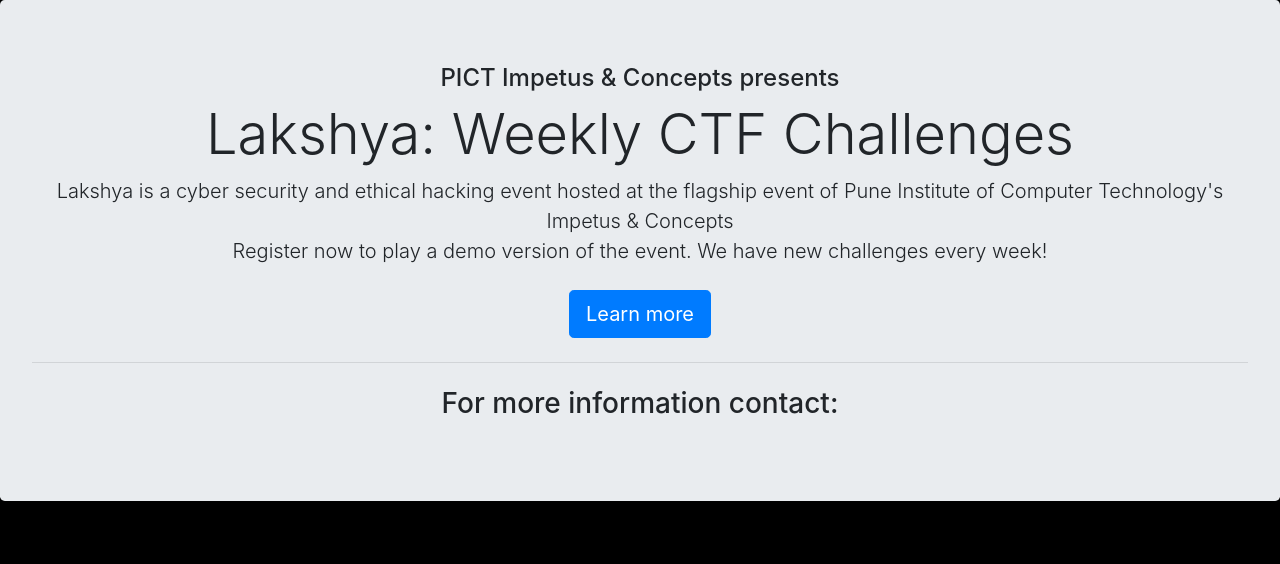
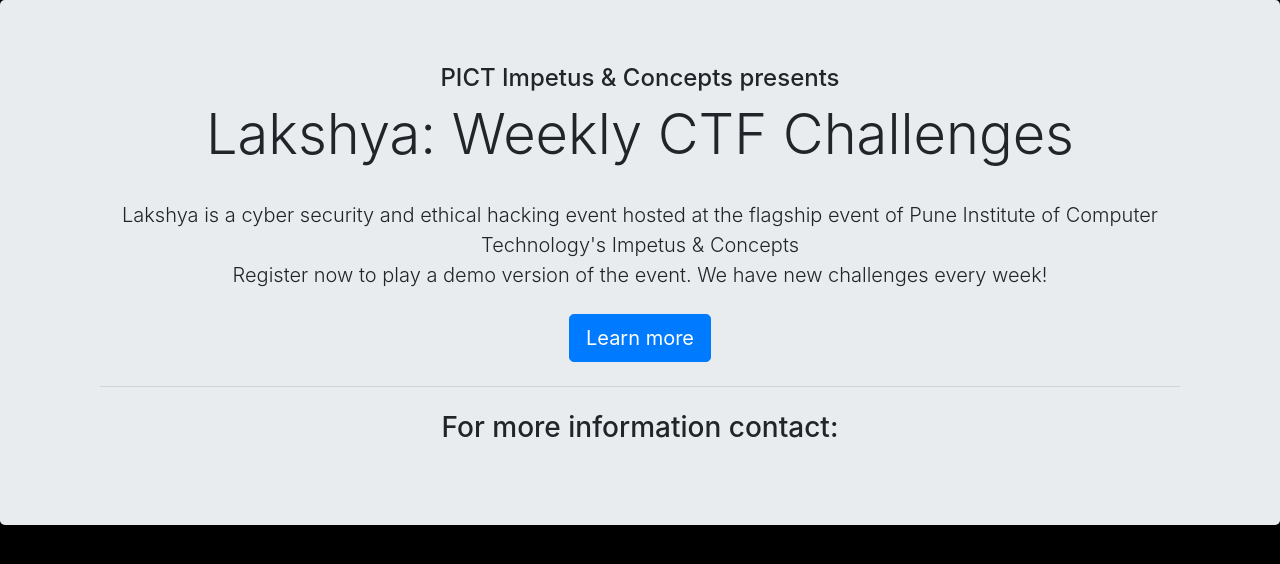
Before and after one commit to Lakshya-CTF/weekly-ctf-challenges-website, a Django app: page / in a window 1280 px wide. Shown: the part 56-620 px from the top of the page. Run offline with Django 3.2, Linux system fonts and the light colour scheme; some libraries are stand-ins or nearby versions.

Commit message:
add padding. UI Changes

```diff
--- a/app/templates/app/index.html
+++ b/app/templates/app/index.html
@@ -50,14 +50,16 @@
     </div>
   </nav>
 
-<div class="jumbotron" style="text-align: center;" >
+<div class="jumbotron" style="text-align: center;margin-bottom: 1%;" >
+  <div class="container" style="padding: 0 30px;">
       <h4 >PICT Impetus & Concepts presents</h4>
-  <h1 class="display-4" >Lakshya: Weekly CTF Challenges</h1>
+      <h1 class="display-4" >Lakshya: Weekly CTF Challenges</h1><br>
       <p class="lead" style="text-align: center; margin:auto;" >Lakshya is a cyber security and ethical hacking event hosted at the flagship event of Pune Institute of Computer Technology's Impetus & Concepts</p>
       <p class="lead" style="text-align: center; margin:auto;"> Register now to play a demo version of the event. We have new challenges every week!</p><br>
       <a class="btn btn-primary btn-lg" href="/aboutus" role="button">Learn more</a>
       <hr class="my-4">
       <h3> For more information contact:</h3>
+  </div>
   <p></p>
 </div>
 </body>
```
Also changed, not shown: app/templates/app/aboutus.html (+5 -3 lines). Lines whose indentation alone changed are shown as unchanged.
